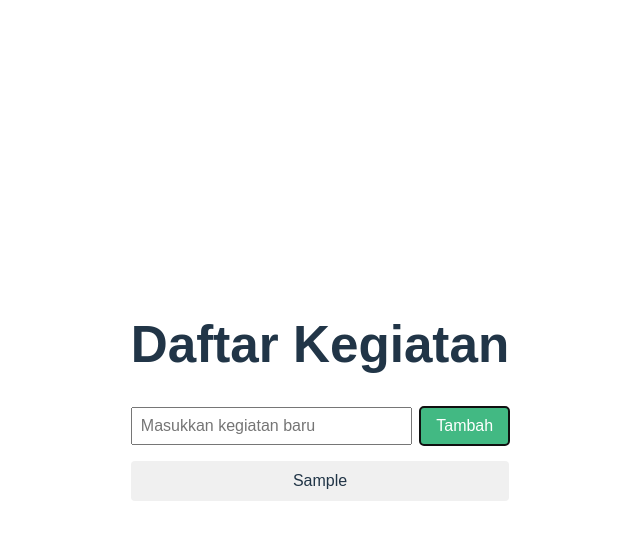
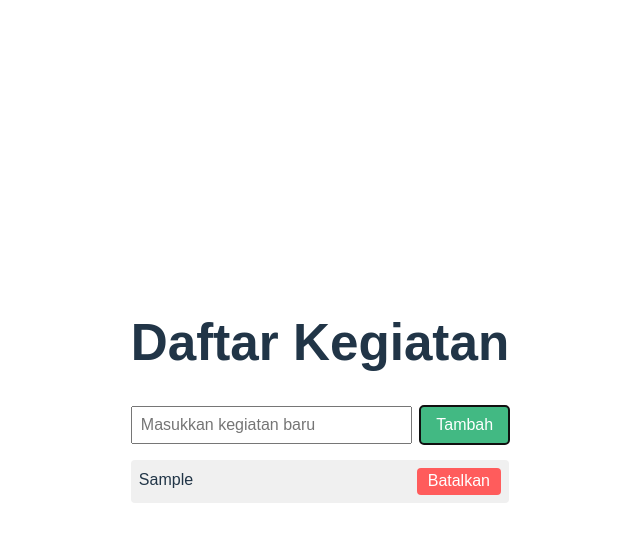
Before and after one commit to niswahmasuliyah12/32-pbk-uts-233510338, a Vue app: page / in a window 1280 px wide. Both pictures are taken after typing "Sample" into the empty fields and a click on the button "Tambah". Shown: the top 542 px of the page, without its empty margins (320-960 px from the left). Built offline with nearby package versions, Linux system fonts and the light colour scheme.

Commit message:
membatalkan kegiatan yang telah di inputkan

```diff
--- a/src/App.vue
+++ b/src/App.vue
@@ -15,8 +15,9 @@
 
     <!-- Daftar kegiatan -->
     <ul class="list">
-      <li v-for="(item, index) in daftarKegiatan" :key="index">
+      <li v-for="(item, index) in daftarKegiatan" :key="index" class="list-item">
         {{ item }}
+        <button @click="hapusKegiatan(index)" class="hapus">Batalkan</button>
       </li>
     </ul>
   </div>
@@ -28,16 +29,21 @@ import { ref } from 'vue'
 // Input kegiatan baru
 const kegiatanBaru = ref('')
 
-// Array untuk menyimpan daftar kegiatan
+// Daftar kegiatan
 const daftarKegiatan = ref([])
 
-// Fungsi menambahkan kegiatan ke daftar
+// Tambah kegiatan ke daftar
 function tambahKegiatan() {
   const teks = kegiatanBaru.value.trim()
   if (teks !== '') {
     daftarKegiatan.value.push(teks)
-    kegiatanBaru.value = '' // Reset input setelah ditambahkan
+    kegiatanBaru.value = ''
   }
+}
+
+// Hapus kegiatan berdasarkan index
+function hapusKegiatan(index) {
+  daftarKegiatan.value.splice(index, 1)
 }
 </script>
 
@@ -80,10 +86,25 @@ button:hover {
   padding: 0;
 }
 
-li {
+.list-item {
+  display: flex;
+  justify-content: space-between;
   background: #f0f0f0;
   margin-bottom: 0.5rem;
   padding: 0.5rem;
   border-radius: 4px;
 }
+
+.hapus {
+  background-color: #ff5c5c;
+  color: white;
+  border: none;
+  border-radius: 4px;
+  padding: 0.3rem 0.7rem;
+  cursor: pointer;
+}
+
+.hapus:hover {
+  background-color: #d94a4a;
+}
 </style>
```
